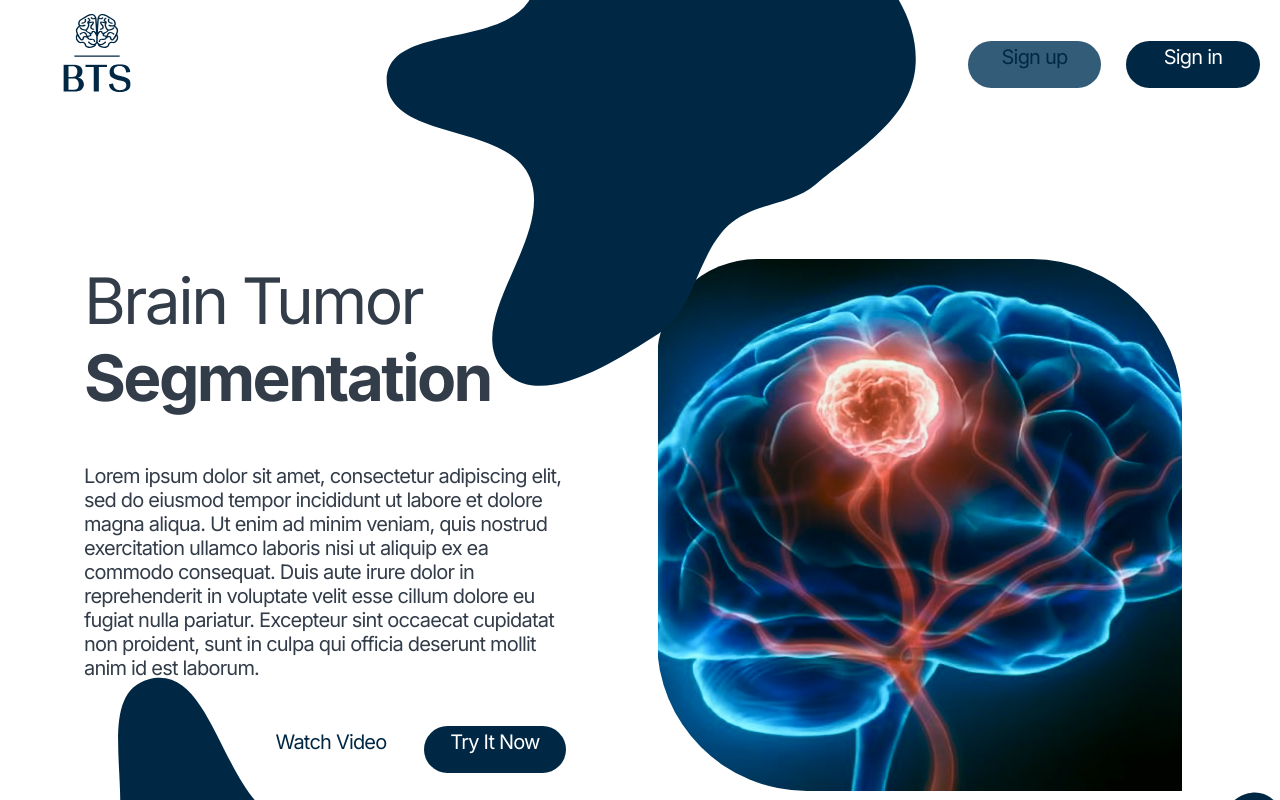
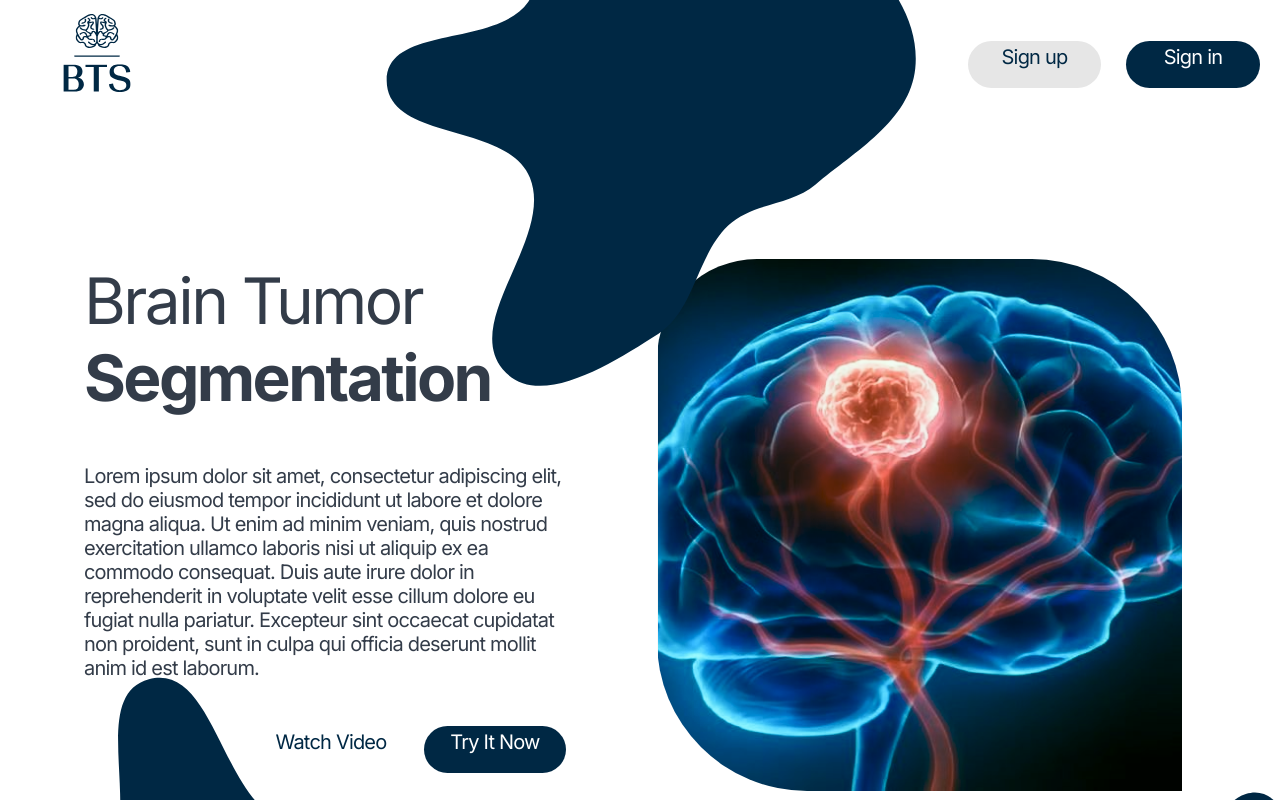
Before and after one commit to Brain-Tumor-Sub-regional-Segmentation/BTS-Applicaion, a React (Create React App) app: page / in a window 1280 px wide. In both pictures the pointer is over the button "Sign up". Shown: the top 800 px of the page. Built offline with nearby package versions, Linux system fonts and the light colour scheme.

Commit message:
successfully rebased remote branch

```diff
--- a/src/pages/LandingPage.module.css
+++ b/src/pages/LandingPage.module.css
@@ -72,7 +72,7 @@
 }
 
 .vectorParent:hover {
-  background-color: var(--color-slategray);
+  background-color: var(--color-gainsboro);
 }
 
 .frameItem {
```
